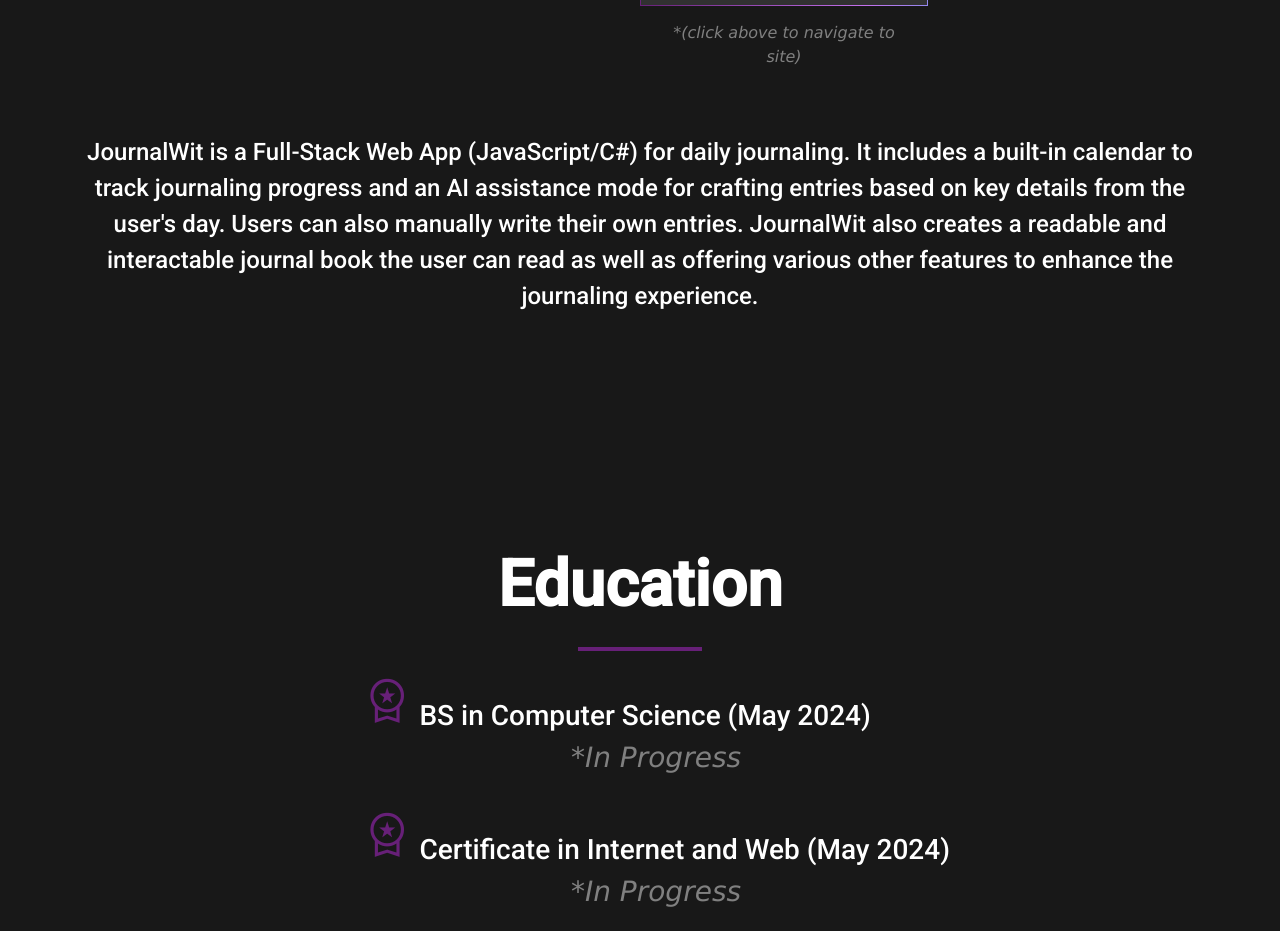
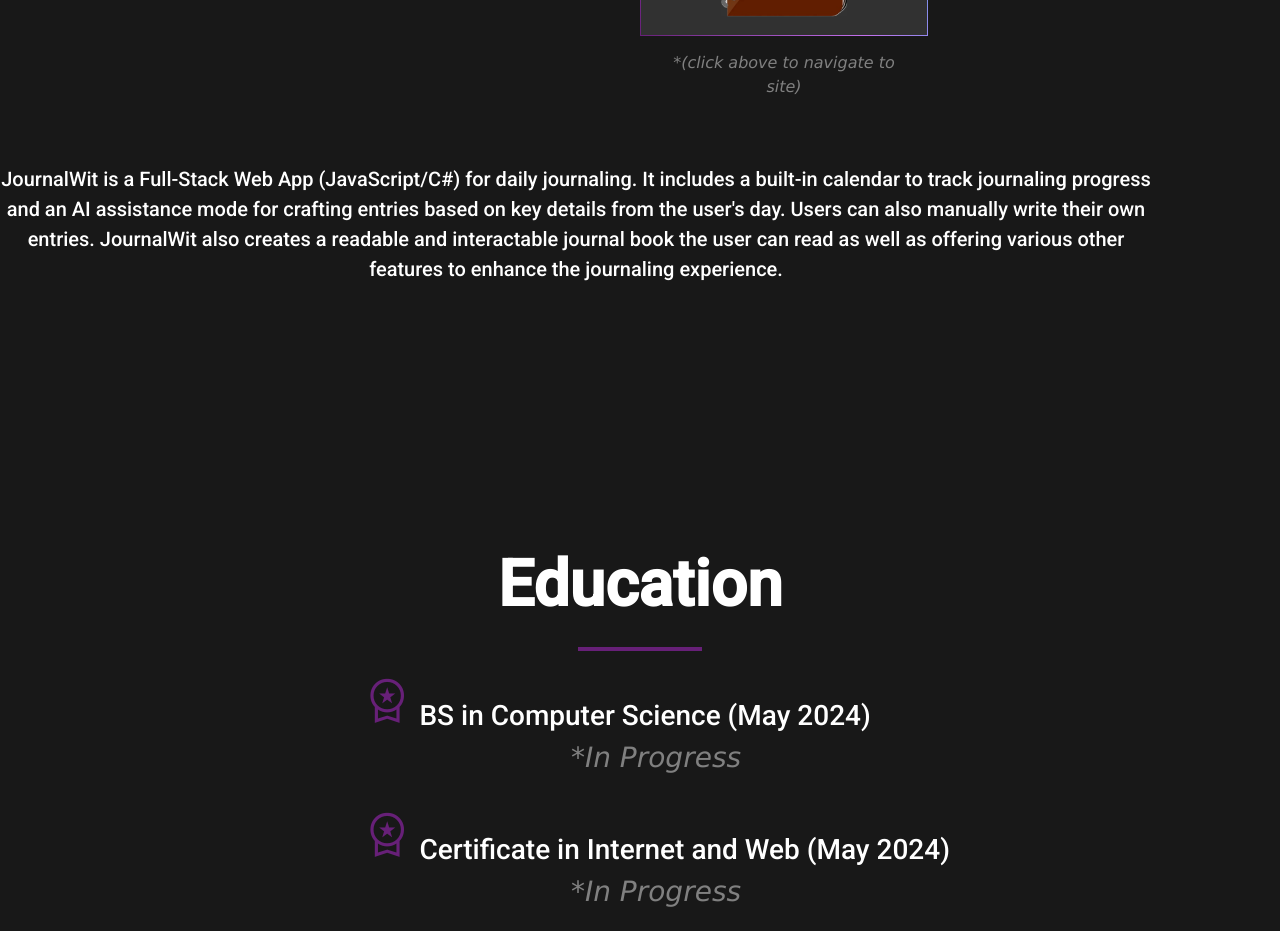
Before and after one commit to CCG226/portfolio, a React (Create React App) app: page / in a window 1280 px wide. Shown: the part 2640-3571 px from the top of the page. Built offline with nearby package versions, Linux system fonts and the light colour scheme.

Commit message:
card resize

```diff
--- a/src/css/Card.css
+++ b/src/css/Card.css
@@ -58,8 +58,8 @@
     position: relative;
     width: 90%;
     margin-top: 10%;
-    margin-left: 5%;
-    font-size: 24px;
+    margin-left: 0%;
+    font-size: 20px;
     line-height: 1.5;
   }
 }
@@ -75,8 +75,8 @@
     position: relative;
     width: 90%;
     margin-top: 10%;
-    margin-left: 5%;
-    font-size: 24px;
+    margin-left: 0%;
+    font-size: 20px;
     line-height: 1.5;
   }
 }
```
